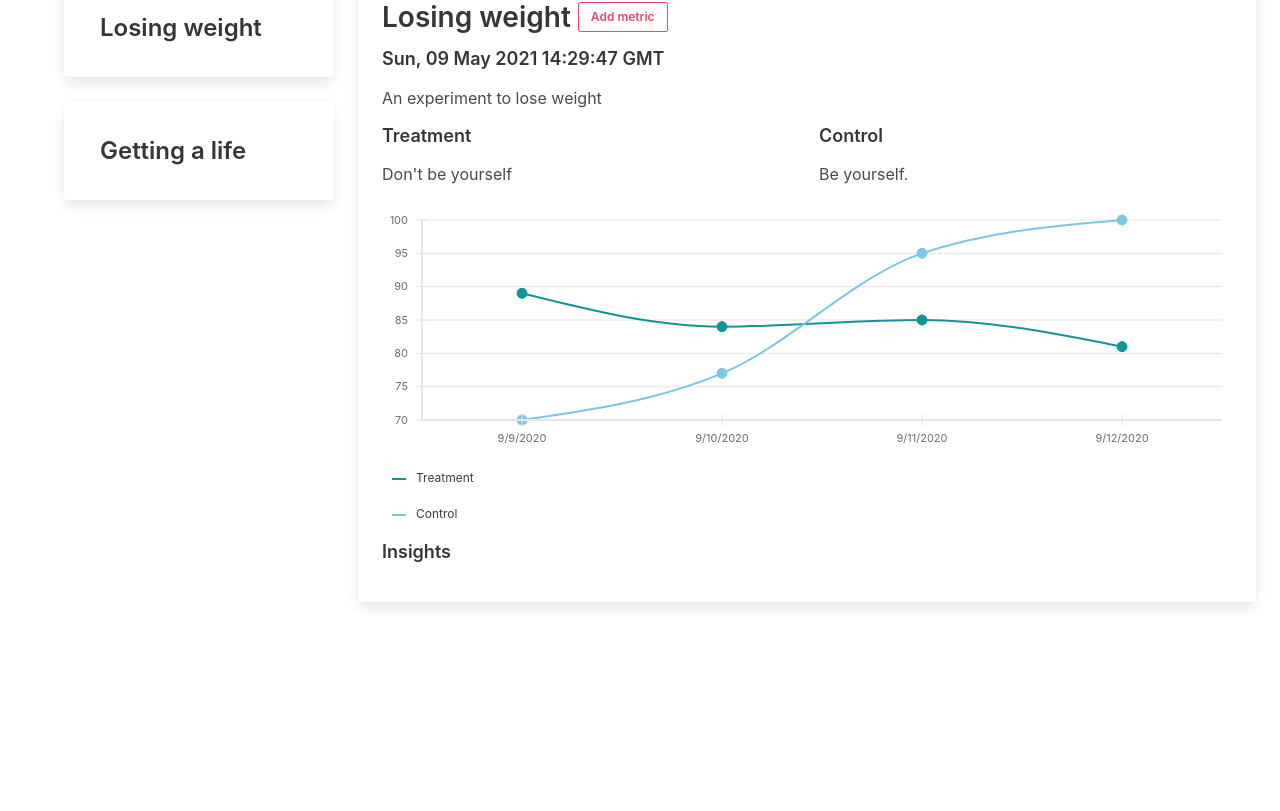
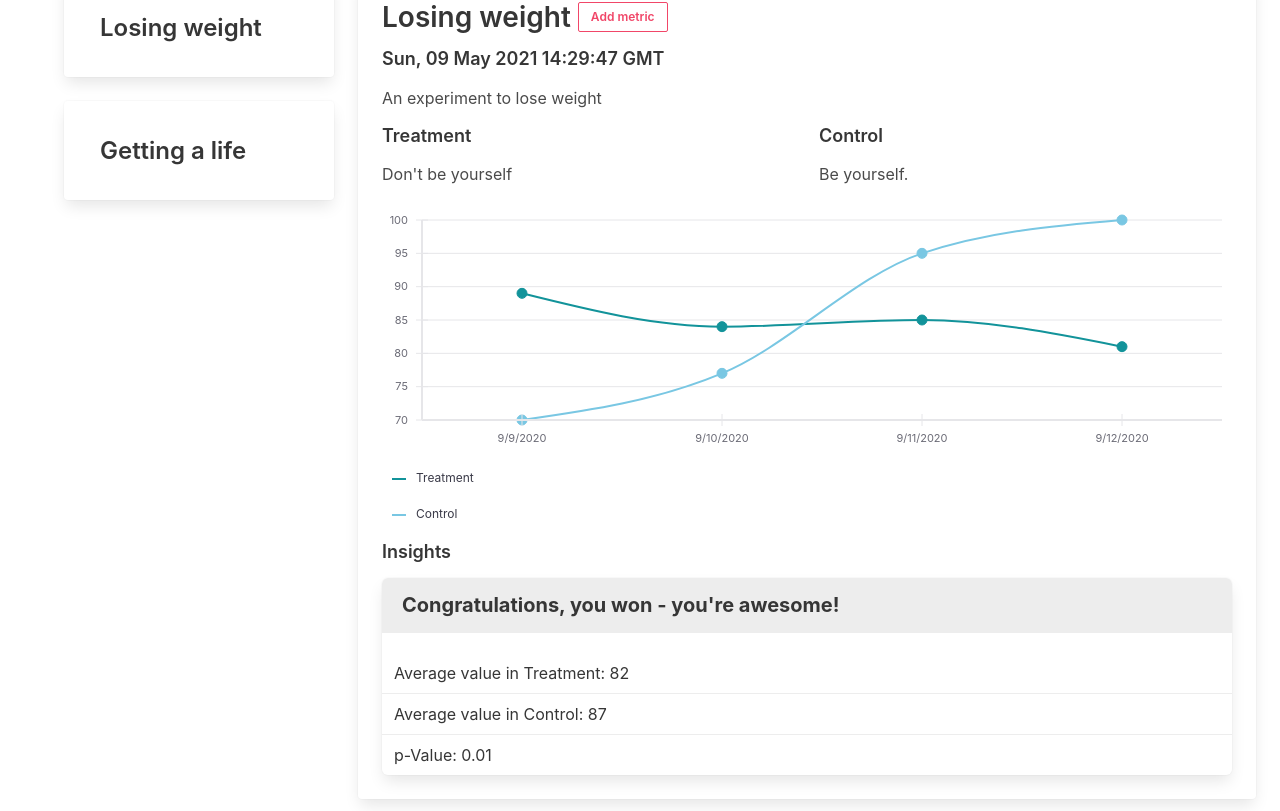
Before and after one commit to redis-developer/abetta-ux, a React (Create React App) app: page /dashboard in a window 1280 px wide. Shown: the part 367-1178 px from the top of the page. Before the commit the page ends 981 px from the top, so only its background shows below. Built offline with nearby package versions, Linux system fonts and the light colour scheme.

Commit message:
Add insights

```diff
--- a/src/contract/Experiment.ts
+++ b/src/contract/Experiment.ts
@@ -1,4 +1,5 @@
 import Metric from "./Metric";
+import Recommendation from "./Recommendation";
 
 export interface Experiment {
     id: string;
@@ -12,6 +13,7 @@ export interface Experiment {
     isSelected?: boolean;
     metricsControl?: Metric[];
     metricsTreatment?: Metric[];
+    recommendations?: Recommendation[];
 }
 
 export enum Status {
--- a/src/dashboard/AddMetric.tsx
+++ b/src/dashboard/AddMetric.tsx
@@ -8,12 +8,14 @@ interface IProps {
 interface IState {
   experiment?: Experiment;
   isForControl: boolean;
+  isActive: boolean;
 }
 
 class AddMetric extends React.Component<IProps, IState> {
   state: IState = {
     experiment: undefined,
-    isForControl: false
+    isForControl: false,
+    isActive: false
   };
 
   componentDidMount() {
@@ -25,7 +27,8 @@ class AddMetric extends React.Component<IProps, IState> {
   setMetricTo(destination: "Treatment" | "Control"): void {
     this.setState(() => ({
       experiment: this.state.experiment,
-      isForControl: destination == "Control"
+      isForControl: destination == "Control",
+      isActive: this.state.isActive
     }))
   }
 
--- a/src/dashboard/ExperimentDetails.tsx
+++ b/src/dashboard/ExperimentDetails.tsx
@@ -105,20 +105,25 @@ export class ExperimentDetails extends React.Component<IProps, IState> {
               )}
 
             <h5>Insights</h5>
-            <div className="modal">
-              <div className="modal-background"></div>
-              <div className="modal-card">
-                <header className="modal-card-head">
-                  <p className="modal-card-title">Modal title</p>
-                  <button className="delete" aria-label="close"></button>
-                </header>
-                <section className="modal-card-body">Hey! </section>
-                <footer className="modal-card-foot">
-                  <button className="button is-success">Save changes</button>
-                  <button className="button">Cancel</button>
-                </footer>
+
+        <div className="field">
+          {
+            this.state.experiment?.recommendations?.map(x => (
+            <nav className="panel">
+              <p className="panel-heading">{x.explanation}</p>
+              <div className="panel-block">
+                Average value in Treatment: {x.avgTreatment}
               </div>
-            </div>
+              <div className="panel-block">
+                Average value in Control: {x.avgControl}
+              </div>
+              <div className="panel-block">
+                p-Value: {x.pValue}
+              </div>
+            </nav>
+          ))}
+        </div>
+
           </div>
         </div>
       </div>
--- a/src/mock-services/ExperimentService.ts
+++ b/src/mock-services/ExperimentService.ts
@@ -34,8 +34,16 @@ export default function getExperiments(): Experiment[] {
     treatmentDescription: "Don't be yourself",
     dateCreated: new Date(),
     metricsTreatment: [weightMetric],
-    metricsControl: [weightMetricControl]
-  });
+    metricsControl: [weightMetricControl],
+    recommendations: [
+      {
+        explanation: "Congratulations, you won - you're awesome!",
+        avgControl: 87,
+        avgTreatment: 82,
+        pValue: 0.01
+      }
+    ]
+  } as Experiment);
   experiments.push({
     id: "2",
     name: "Getting a life",
```
Also changed, not shown: src/contract/Recommendation.ts (added, +7 -0 lines).
